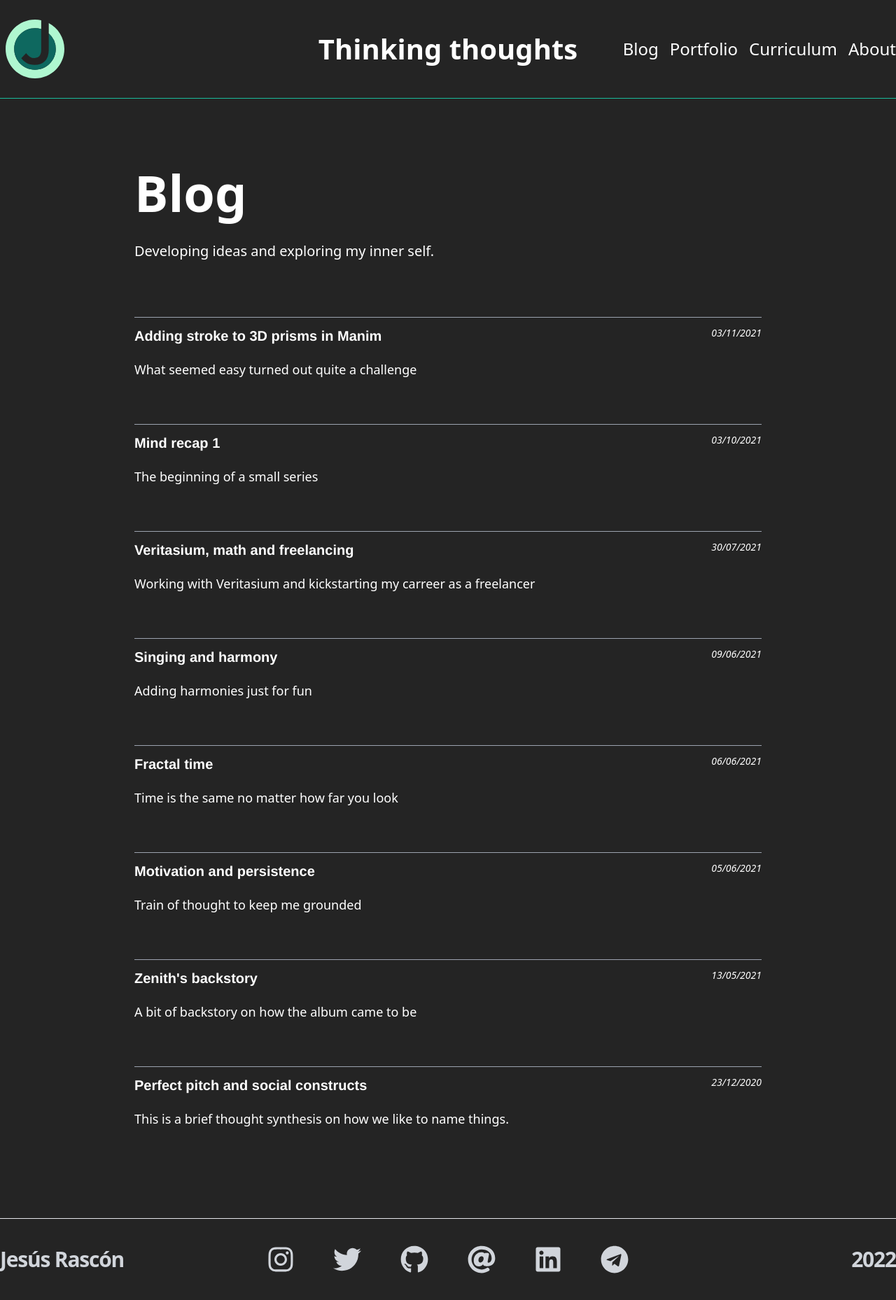
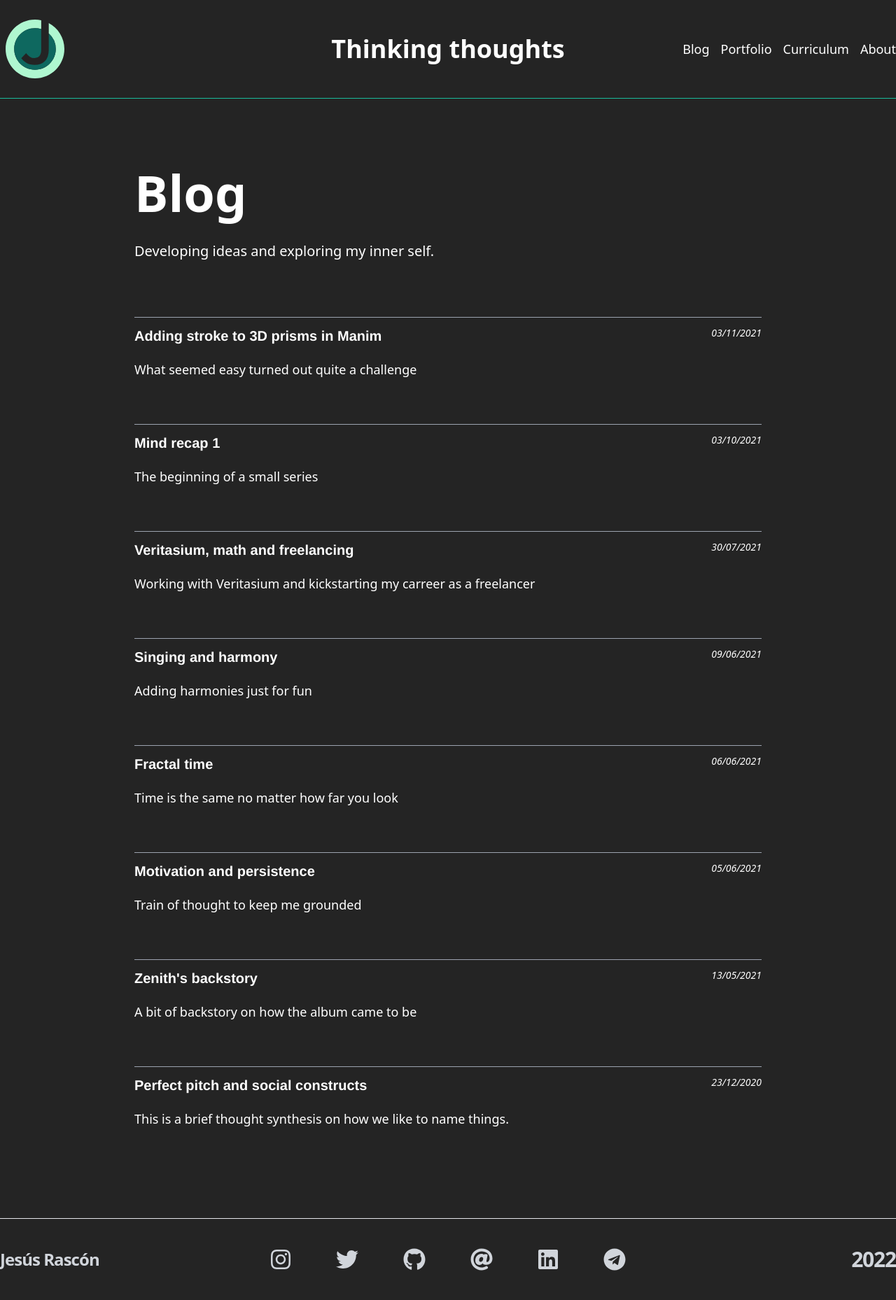
Before and after one commit to jesi-rgb/old.jesirgb.com, a Next.js app: page /blog in a window 1280 px wide. Shown: the whole page at 70% size. Built offline with nearby package versions, Linux system fonts and the light colour scheme; a web font is replaced by a local one.

Commit message:
fixed  lots of sizing problems in chrome

```diff
--- a/components/Footer.js
+++ b/components/Footer.js
@@ -20,7 +20,7 @@ export default function Footer() {
     <footer className="border-t border-gray-200 text-gray-300 mt-32">
       <div className="py-8 space-y-9 md:space-y-0 md:py-10 flex flex-col md:flex-row items-center">
         <Link href="/">
-          <a className="text-3xl mb-2 md:my-0 md:w-2/6 font-bold tracking-tighter leading-tight text-left hover:text-accent-1 transition-colors">
+          <a className="text-2xl mb-2 md:my-0 md:w-2/6 font-bold tracking-tighter leading-tight text-left hover:text-accent-1 transition-colors">
             <h3>Jesús Rascón</h3>
           </a>
         </Link>
@@ -30,7 +30,7 @@ export default function Footer() {
             <a>
               <FontAwesomeIcon
                 icon={faInstagram}
-                className="transform scale-150 md:scale-150 lg:scale-250 hover:text-accent-1 transition-colors"
+                className="transform scale-150 md:scale-150 lg:scale-200 hover:text-accent-1 transition-colors"
               />
             </a>
           </Link>
@@ -39,7 +39,7 @@ export default function Footer() {
             <a>
               <FontAwesomeIcon
                 icon={faTwitter}
-                className="transform scale-150 md:scale-150 lg:scale-250 hover:text-accent-1 transition-colors"
+                className="transform scale-150 md:scale-150 lg:scale-200 hover:text-accent-1 transition-colors"
               />
             </a>
           </Link>
@@ -48,7 +48,7 @@ export default function Footer() {
             <a>
               <FontAwesomeIcon
                 icon={faGithub}
-                className="transform scale-150 md:scale-150 lg:scale-250 hover:text-accent-1 transition-colors"
+                className="transform scale-150 md:scale-150 lg:scale-200 hover:text-accent-1 transition-colors"
               />
             </a>
           </Link>
@@ -56,7 +56,7 @@ export default function Footer() {
             <a>
               <FontAwesomeIcon
                 icon={faAt}
-                className="transform scale-150 md:scale-150 lg:scale-250  hover:text-accent-1 transition-colors"
+                className="transform scale-150 md:scale-150 lg:scale-200  hover:text-accent-1 transition-colors"
               />
             </a>
           </Link>
@@ -65,7 +65,7 @@ export default function Footer() {
             <a>
               <FontAwesomeIcon
                 icon={faLinkedin}
-                className="transform scale-150 md:scale-150 lg:scale-250 hover:text-accent-1 transition-colors"
+                className="transform scale-150 md:scale-150 lg:scale-200 hover:text-accent-1 transition-colors"
               />
             </a>
           </Link>
@@ -73,7 +73,7 @@ export default function Footer() {
             <a>
               <FontAwesomeIcon
                 icon={faTelegram}
-                className="transform scale-150 md:scale-150 lg:scale-250  hover:text-accent-1 transition-colors"
+                className="transform scale-150 md:scale-150 lg:scale-200  hover:text-accent-1 transition-colors"
               />
             </a>
           </Link>
--- a/components/HeaderTW.js
+++ b/components/HeaderTW.js
@@ -7,7 +7,7 @@ export const HeaderTW = () => {
         <div className="flex flex-row border-b border-accent-1 items-center md:py-5">
           {/* logo */}
           <div className="flex w-1/2 md:w-1/3 md:justify-start">
-            <a href="/" className="-m-5 md:-m-0">
+            <a href="/" className="-m-4 md:-m-0">
               <img
                 src="/jesi.svg"
                 alt="logo for jesús rascón"
@@ -18,12 +18,12 @@ export const HeaderTW = () => {
             </a>
           </div>
           {/* title */}
-          <div className="hidden text-white text-5xl font-bold hover:text-accent-1-lighter transition-colors md:visible md:flex md:justify-center md:w-1/3">
+          <div className="hidden text-white text-4xl font-bold hover:text-accent-1-lighter transition-colors md:visible md:flex md:justify-center md:w-1/3">
             <a href="/">Thinking thoughts</a>
           </div>
 
           {/* navigators */}
-          <div className="flex md:flex-auto text-xs space-x-2 xl:space-x-4 mx-2 md:mx-0 font-medium md:justify-end md:text-2xl md:w-1/3">
+          <div className="flex md:flex-auto text-sm space-x-2 xl:space-x-4 mx-2 md:mx-0 font-medium md:justify-end md:text-lg md:w-1/3">
             <a
               href="/blog"
               className="text-white hover:text-accent-1-lighter transition-colors"
--- a/pages/about.js
+++ b/pages/about.js
@@ -36,7 +36,7 @@ export default function About() {
             </figcaption>
           </div>
 
-          <div className="flex-col text-lg items-top xl:text-xl space-y-9 mx-5 xl:mx-0 md:w-2/4 text-justify">
+          <div className="flex-col text-lg items-top xl:text-lg space-y-9 mx-5 xl:mx-0 md:w-2/4 text-justify">
             <p>
               Hi! My name is Jesús and I am an Andalusian{" "}
               <span className="text-accent-1-lighter font-bold">
```
